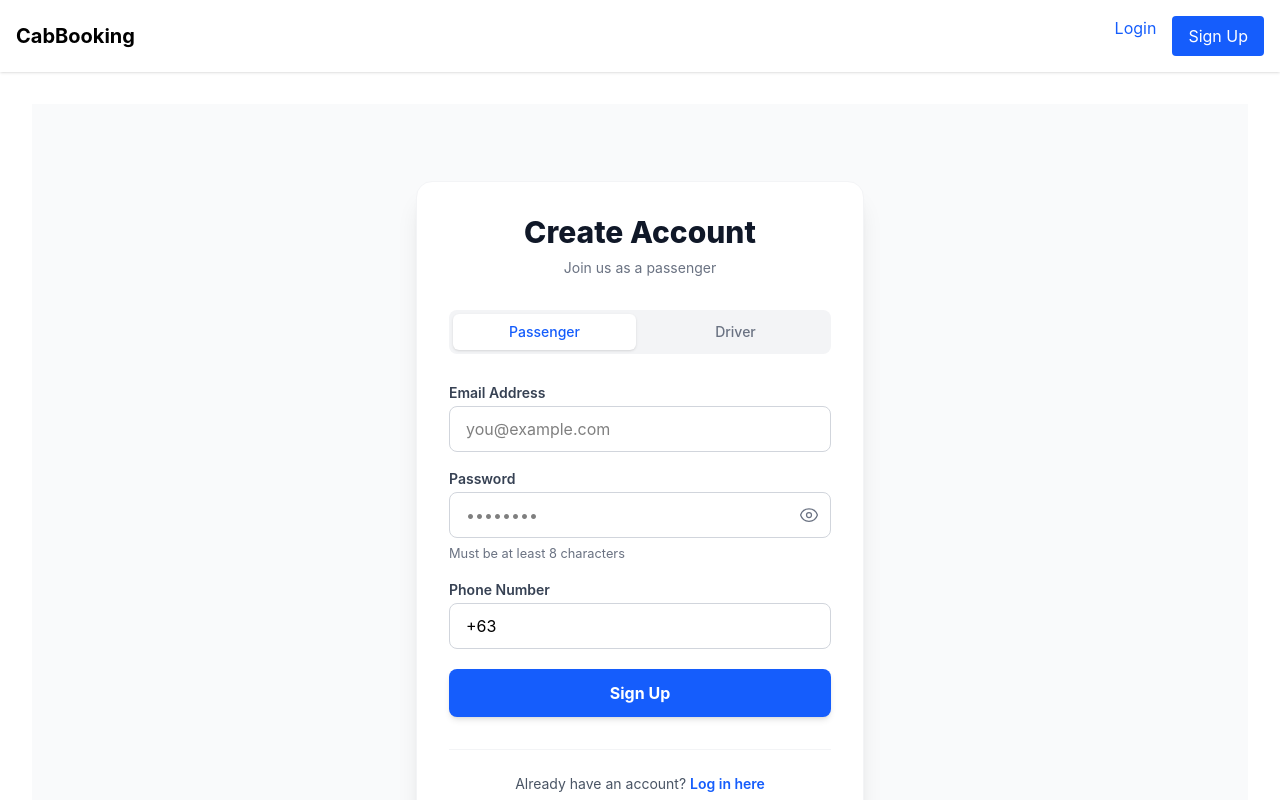
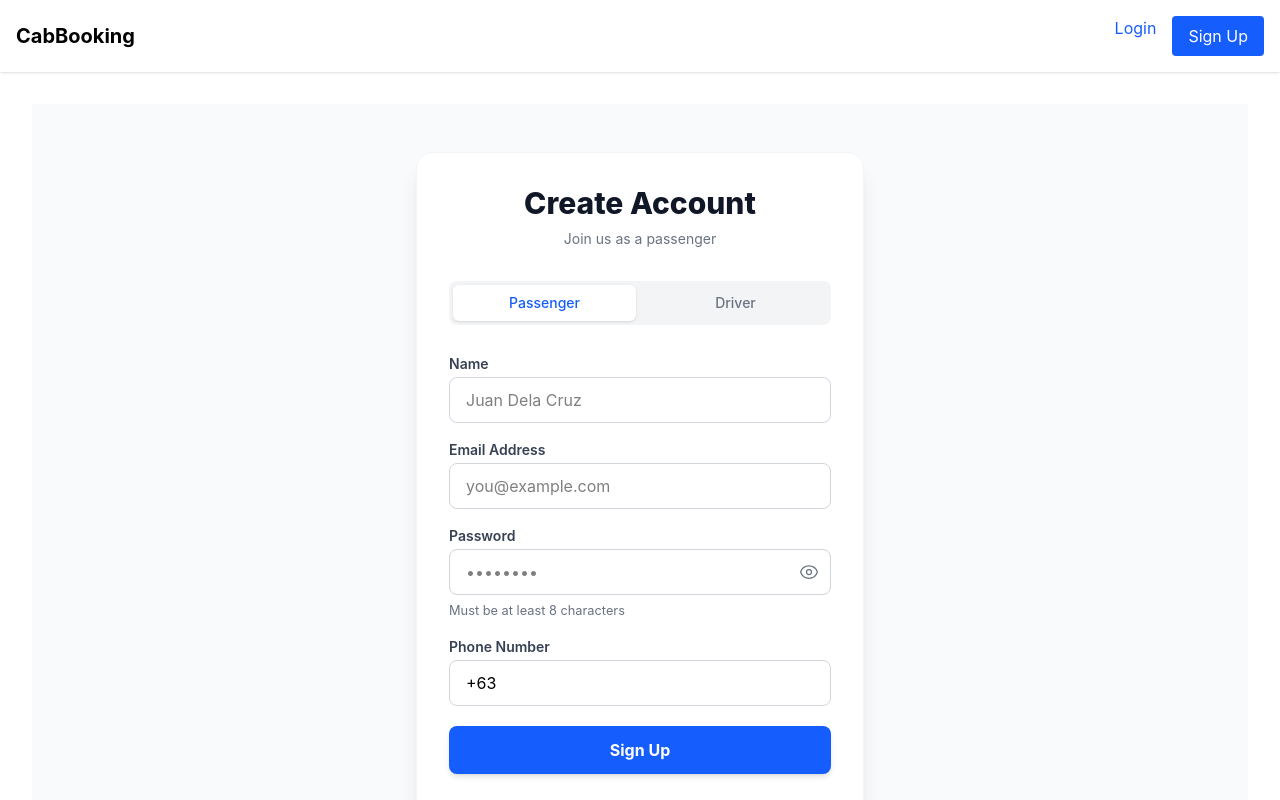
Before and after one commit to raaaf-404/cab-booking-system, a React (Vite) app in the folder cab-booking-frontend/: page /signup in a window 1280 px wide. Shown: the top 800 px of the page. Built offline with nearby package versions, Linux system fonts and the light colour scheme; no server answers.

Commit message:
refactro SignupForm.tsx: added name field

```diff
--- a/cab-booking-frontend/src/features/auth/components/SignupForm.tsx
+++ b/cab-booking-frontend/src/features/auth/components/SignupForm.tsx
@@ -66,24 +66,33 @@ export const SignupForm = ({ onSubmit, isLoading, serverError }: SignupFormProps
                 <button
                     type="button"
                     onClick={() => handleRoleChange('passenger')}
-                    className={`text-sm font-medium py-2 rounded-md transition-all duration-200 ${
-                        role === 'passenger' ? 'bg-white text-blue-600 shadow-sm' : 'text-gray-500 hover:text-gray-700'
-                    }`}
+                    className={`text-sm font-medium py-2 rounded-md transition-all duration-200 ${role === 'passenger' ? 'bg-white text-blue-600 shadow-sm' : 'text-gray-500 hover:text-gray-700'
+                        }`}
                 >
                     Passenger
                 </button>
                 <button
                     type="button"
                     onClick={() => handleRoleChange('driver')}
-                    className={`text-sm font-medium py-2 rounded-md transition-all duration-200 ${
-                        role === 'driver' ? 'bg-white text-blue-600 shadow-sm' : 'text-gray-500 hover:text-gray-700'
-                    }`}
+                    className={`text-sm font-medium py-2 rounded-md transition-all duration-200 ${role === 'driver' ? 'bg-white text-blue-600 shadow-sm' : 'text-gray-500 hover:text-gray-700'
+                        }`}
                 >
                     Driver
                 </button>
             </div>
 
             <form onSubmit={handleSubmit(handleFormSubmit)} className="space-y-5">
+
+                <FormField label="Name" htmlFor="name" error={errors.name?.message}>
+                    <input
+                        id="name"
+                        {...register('name')}
+                        placeholder="Juan Dela Cruz"
+                        disabled={isLoading}
+                        className="w-full border border-gray-300 px-4 py-2.5 rounded-lg focus:ring-2 focus:ring-blue-500 outline-none transition-all disabled:bg-gray-100"
+                    />
+                </FormField>
+
                 <FormField label="Email Address" htmlFor="email" error={errors.email?.message}>
                     <input
                         id="email"
```
